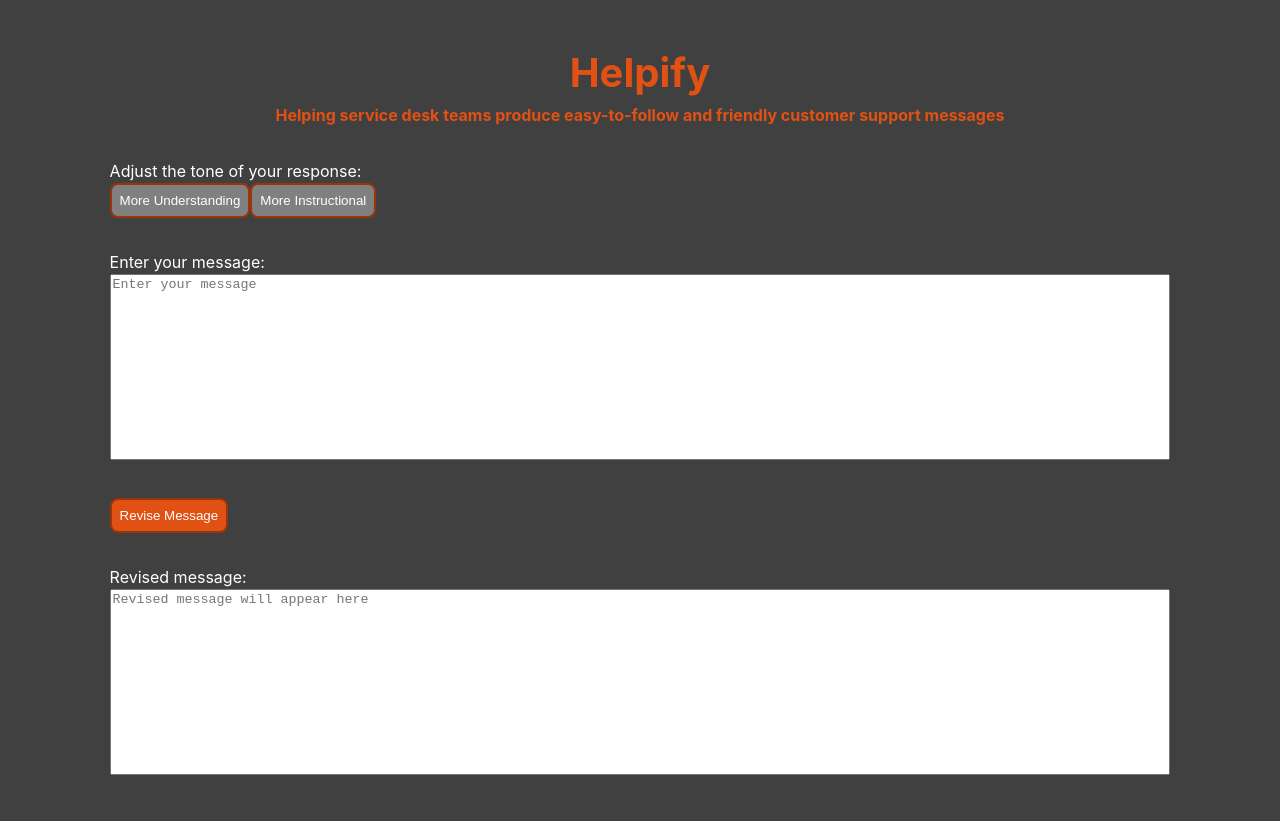
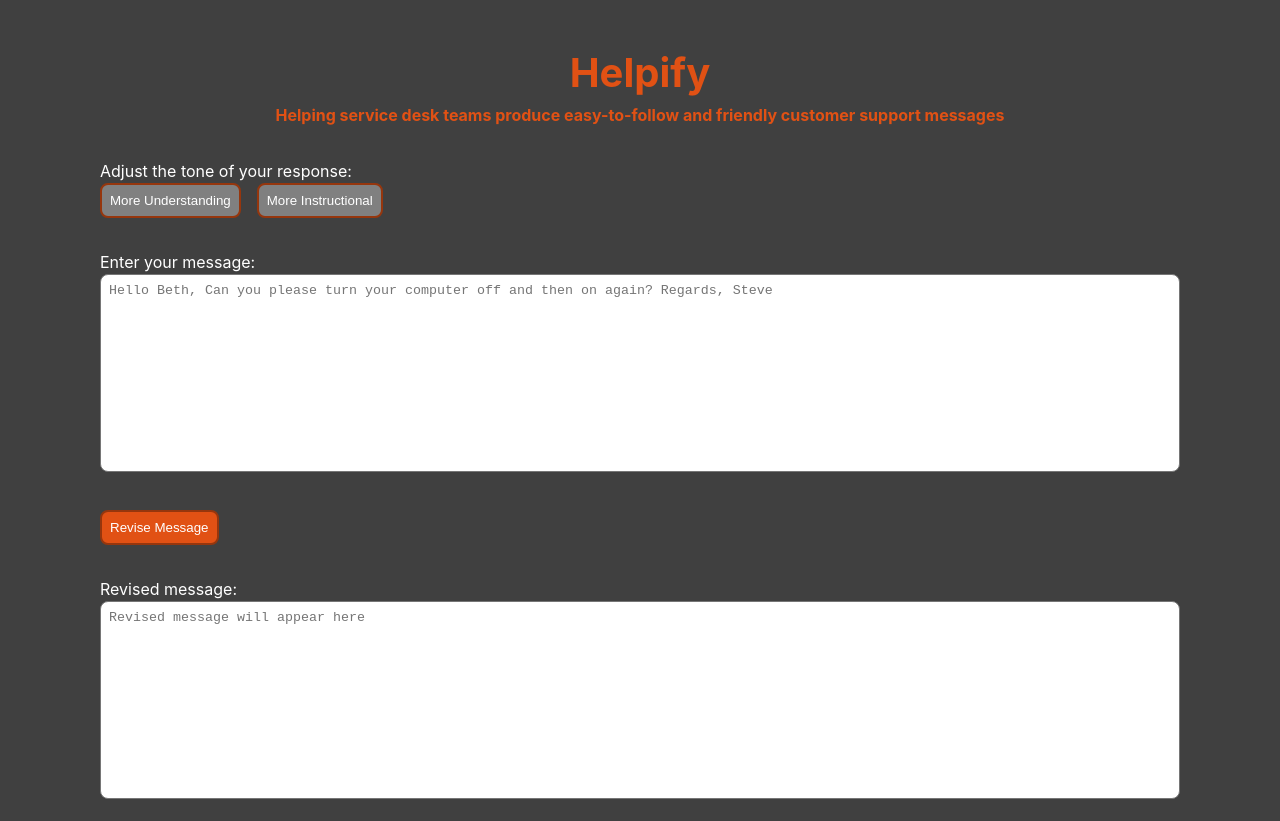
Before and after one commit to jaythomason-projects/helpify, a React (Create React App) app: page / in a window 1280 px wide. Before the commit the page ends 800 px from the top, so only its background shows below. Built offline with nearby package versions, Linux system fonts and the light colour scheme; no server answers.

Commit message:
refactor: small styling tweaks

```diff
--- a/src/components/main/form/form.js
+++ b/src/components/main/form/form.js
@@ -53,7 +53,7 @@ function Form() {
             id='original-message'
             value={message}
             onChange={(e) => setMessage(e.target.value)}
-            placeholder='Enter your message'
+            placeholder='Hello Beth, Can you please turn your computer off and then on again? Regards, Steve'
             rows={12}
           />
         </div>
--- a/src/components/main/main.css
+++ b/src/components/main/main.css
@@ -1,11 +1,12 @@
 .form-wrapper {
   display: grid;
   margin: auto;
-  width: clamp(360px, 85%, 1080px);
+  width: clamp(120px, 90%, 1080px);
 }
 
 .instruction-tabs {
   display: flex;
+  gap: var(--base-spacing);
 }
 
 .instruction-tabs button {
@@ -17,6 +18,8 @@
 }
 
 .message-section textarea {
+  border-radius: .5rem;
+  padding: .5rem;
   width: 100%;
 }
 
@@ -34,5 +37,6 @@
   width: 100%;
   height: calc(100% - 7px);
   background-color: hsla(0, 0%, 0%, 0.5);
+  border-radius: .5rem;
   z-index: 1;
 }
--- a/src/index.css
+++ b/src/index.css
@@ -45,6 +45,7 @@ button {
   border-radius: .5rem;
   border-style: solid;
   color: white;
+  cursor: pointer;
   padding: .5rem;
 }
 
```
